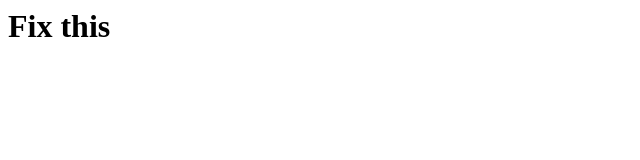
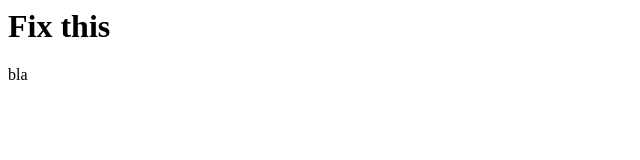
Before and after one commit to rime1014/Intro_git, a plain HTML site: page index.html in a window 1280 px wide. Shown: the full height of the page, 0-640 px from the left. Drawn offline with Linux system fonts and the light colour scheme.

Commit message:
new line bla

```diff
--- a/index.html
+++ b/index.html
@@ -3,5 +3,6 @@
 </head>
 <body>
 	<h1> Fix this </h1>
+bla
 </body>
 </html>
```
